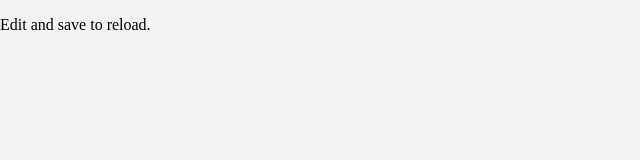
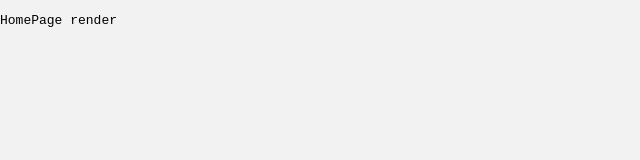
Before and after one commit to Rodney1988/github-api, a React (Create React App) app: page / in a window 1280 px wide. Shown: the top 160 px of the page, without its empty margins (0-640 px from the left). Built offline with nearby package versions, Linux system fonts and the light colour scheme.

Commit message:
feat:set up base app structure

```diff
--- a/src/App.tsx
+++ b/src/App.tsx
@@ -1,10 +1,20 @@
+import { QueryClient, QueryClientProvider } from 'react-query';
+import { BrowserRouter } from 'react-router-dom';
+import { HomePage } from './pages/HomePage/HomePage';
+
+const queryClient = new QueryClient({
+  defaultOptions: {
+    queries: { staleTime: 10 * 60 * 100, cacheTime: 200000 },
+  },
+});
+
 function App() {
   return (
-    <div className="App">
-      <header className="App-header">
-        <p>Edit and save to reload.</p>
-      </header>
-    </div>
+    <BrowserRouter>
+      <QueryClientProvider client={queryClient}>
+        <HomePage />
+      </QueryClientProvider>
+    </BrowserRouter>
   );
 }
 
--- /dev/null
+++ b/src/pages/HomePage/HomePage.tsx
@@ -0,0 +1,3 @@
+export const HomePage = () => {
+  return <pre>HomePage render</pre>;
+};
--- /dev/null
+++ b/src/pages/Instructions/Instructions.tsx
@@ -0,0 +1,3 @@
+export const Instructions = () => {
+  return <pre>Instructions page</pre>;
+};
```
